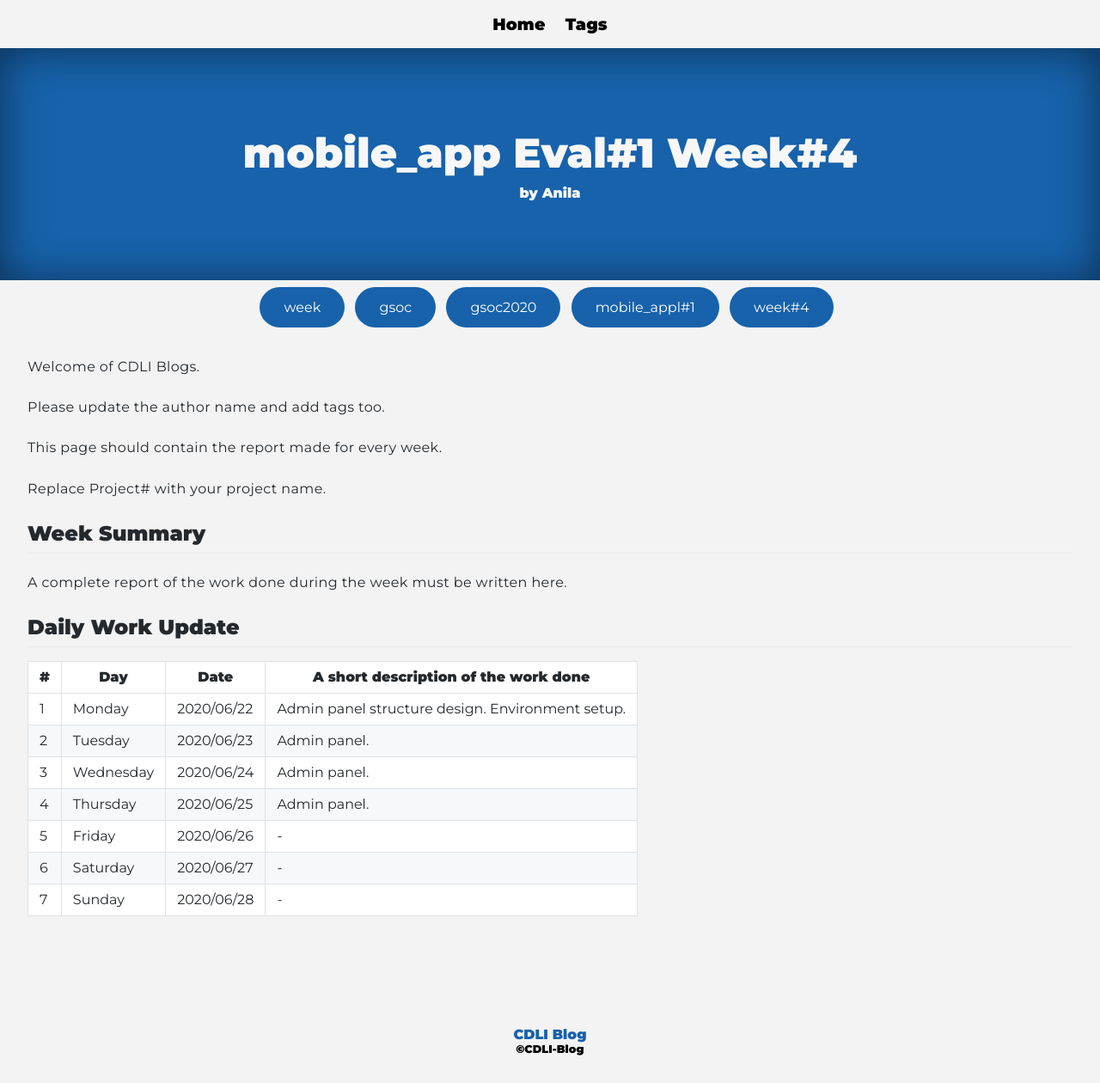
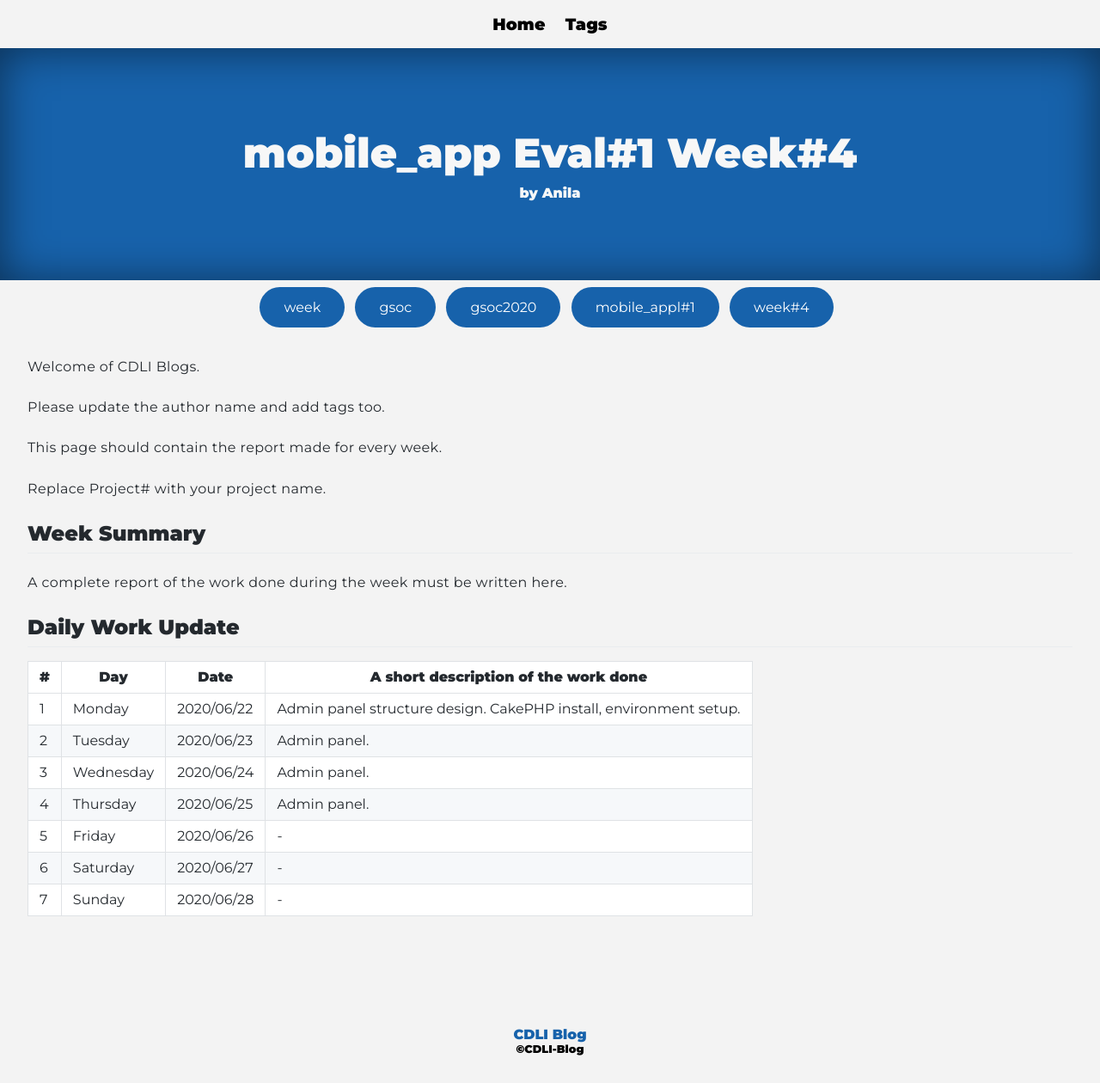
Before and after one commit to cdli-gh/blog, a Jekyll site: the page built from _blog/gsoc20/mobile_app/posts/04_week4.md, in a window 1280 px wide. Shown: the whole page at 86% size. Built offline with Jekyll 4.4.1, drawn with Linux system fonts in a browser that asks for light colours; Markdown is read by kramdown in place of the engine named in the settings.

Commit message:
Update 04_week4.md

```diff
--- a/_blog/gsoc20/mobile_app/posts/04_week4.md
+++ b/_blog/gsoc20/mobile_app/posts/04_week4.md
@@ -21,7 +21,7 @@ A complete report of the work done during the week must be written here.
 
 |\#|Day|Date|A short description of the work done|
 |---	|---	|---	|---	|
-|1   	| Monday 	|   2020/06/22	|Admin panel structure design. Environment setup.   	|
+|1   	| Monday 	|   2020/06/22	|Admin panel structure design. CakePHP install, environment setup.   	|
 |2   	| Tuesday  	|   2020/06/23	|Admin panel.   	|
 |3   	| Wednesday  	|  2020/06/24 	|Admin panel.   	|
 |4   	| Thursday  	|   2020/06/25	|Admin panel.   	|
```
